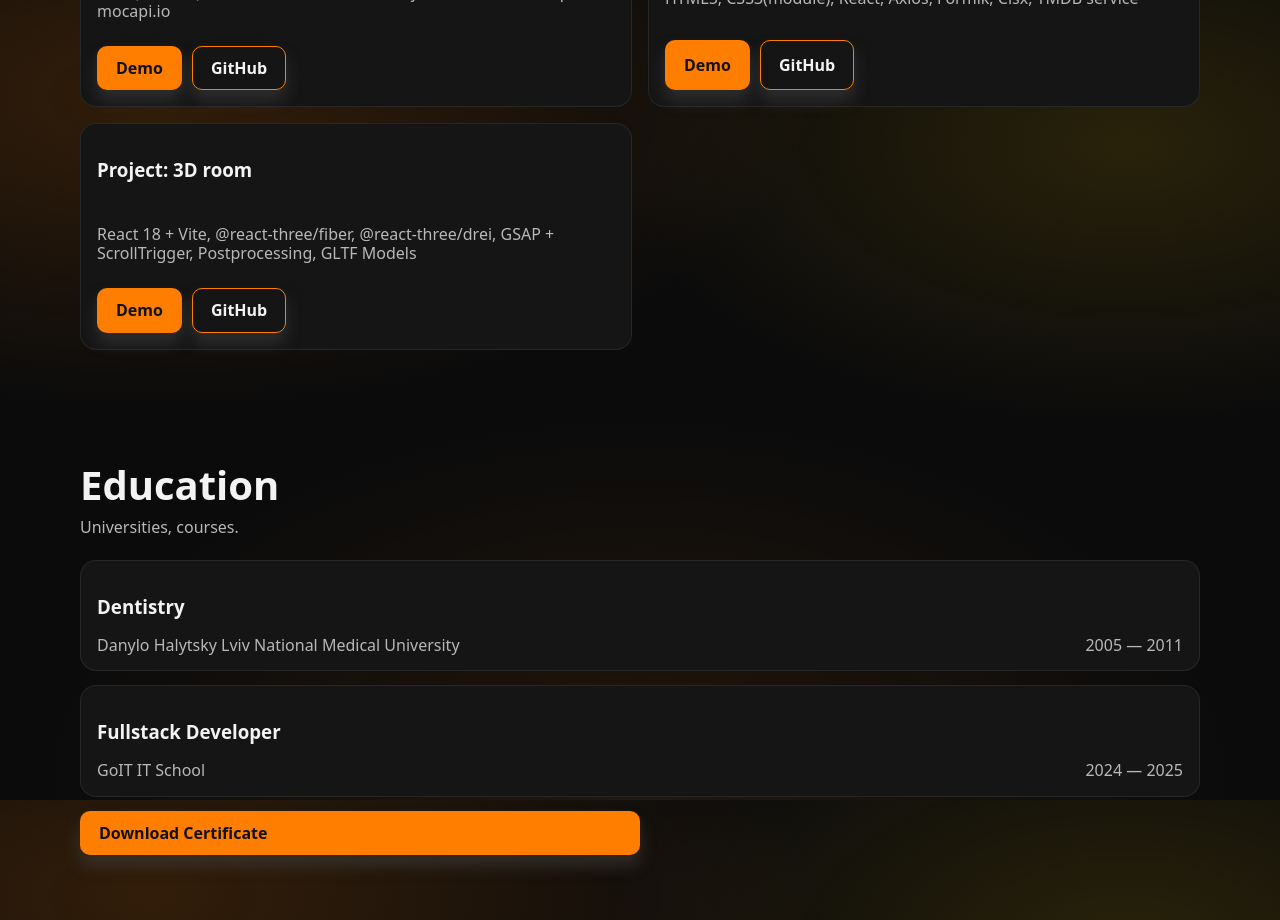
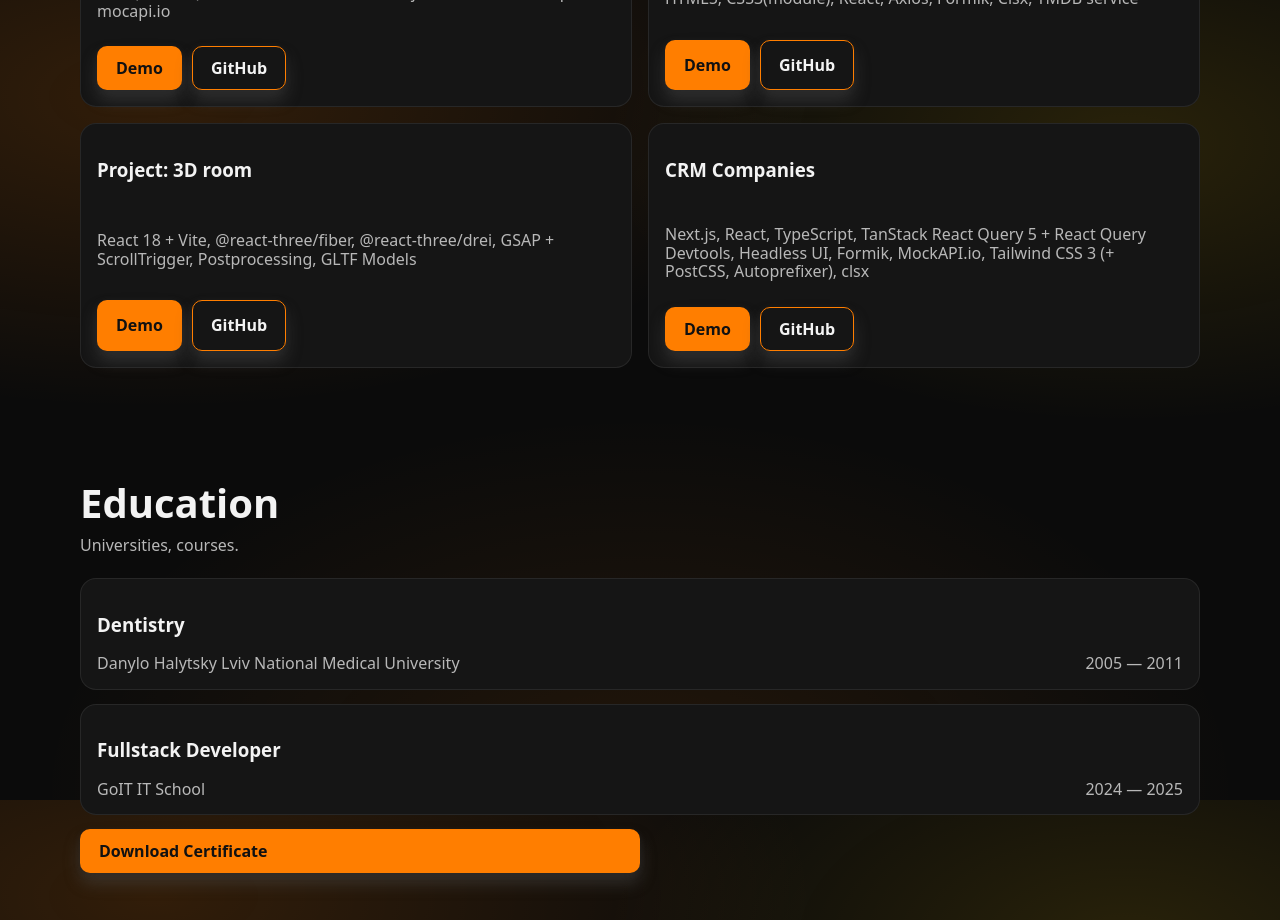
Before and after one commit to Mrszlv/my-resume, a React (Vite) app: page / in a window 1280 px wide. Shown: the part 1600-2520 px from the top of the page. Built offline with nearby package versions, Linux system fonts and the light colour scheme.

Commit message:
Update Projects.jsx

```diff
--- a/src/sections/Projects/Projects.jsx
+++ b/src/sections/Projects/Projects.jsx
@@ -49,6 +49,12 @@ const DATA = [
     github:
       "https://github.com/obox-systems/test_task_frontend_interactive_dev_myroslav_popovych",
   },
+  {
+    title: "CRM Companies",
+    desc: "Next.js, React, TypeScript, TanStack React Query 5 + React Query Devtools, Headless UI, Formik, MockAPI.io, Tailwind CSS 3 (+ PostCSS, Autoprefixer), clsx",
+    link: "https://crm-companies-ten.vercel.app/",
+    github: "https://github.com/Mrszlv/crm-companies",
+  },
 ];
 
 const Projects = () => {
```
